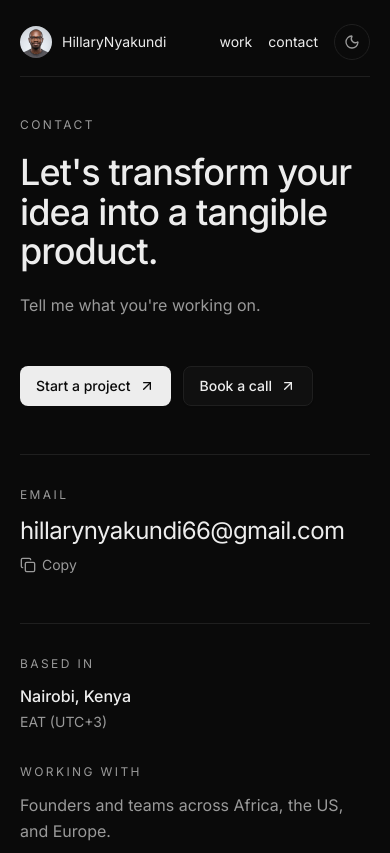
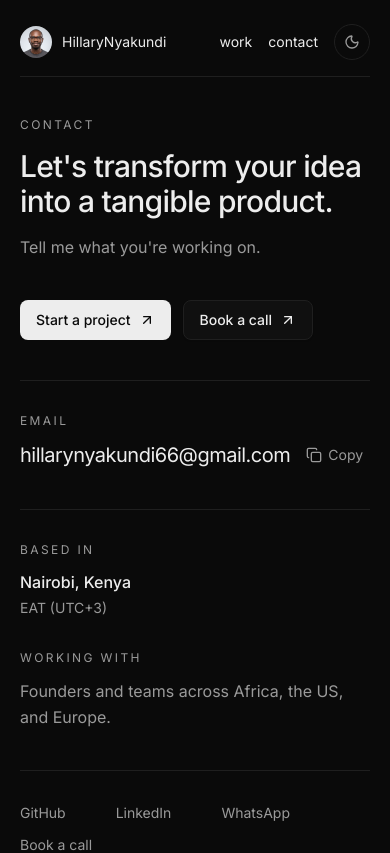
Before and after one commit to HillaryNyakundi/my-profile, a Next.js app: page /contact in a window 390 px wide. Shown: the top 853 px of the page. Built offline with nearby package versions, Linux system fonts and the light colour scheme.

Commit message:
fix: typography

```diff
--- a/app/contact/page.tsx
+++ b/app/contact/page.tsx
@@ -35,7 +35,7 @@ export default function ContactPage() {
             priority
           />
           <div className="absolute inset-0 bg-gradient-to-t from-black via-black/60 to-black/20" />
-          <p className="absolute bottom-8 left-8 font-display text-4xl leading-[0.95] tracking-tight text-white/90">
+          <p className="absolute bottom-8 left-8 font-display text-4xl leading-[0.95] tracking-tight text-white/90 xl:text-5xl">
             SAY HELLO
             <br />
             BEFORE
@@ -46,13 +46,13 @@ export default function ContactPage() {
       </aside>
 
       {/* Content */}
-      <div className="space-y-12">
+      <div className="space-y-10 sm:space-y-12">
         <header>
           <p className={eyebrow}>Contact</p>
-          <h1 className="mt-5 text-4xl font-medium leading-[1.1] tracking-tight sm:text-5xl">
+          <h1 className="mt-4 text-3xl font-medium leading-[1.15] tracking-tight sm:mt-5 sm:text-4xl sm:leading-[1.1] md:text-5xl">
             Let&apos;s transform your idea into a tangible product.
           </h1>
-          <p className="mt-5 max-w-md leading-relaxed text-subtle">
+          <p className="mt-4 max-w-md text-base leading-relaxed text-subtle sm:mt-5 sm:text-lg">
             Tell me what you&apos;re working on.
           </p>
         </header>
@@ -73,7 +73,7 @@ export default function ContactPage() {
           <div className="mt-3 flex flex-wrap items-center gap-x-4 gap-y-2">
             <a
               href={Strings.primaryEmailLink}
-              className="break-all text-2xl tracking-tight transition-colors hover:text-highlight sm:text-3xl"
+              className="break-all text-xl tracking-tight transition-colors hover:text-highlight sm:text-2xl md:text-3xl"
             >
               {Strings.primaryEmail}
             </a>
```
